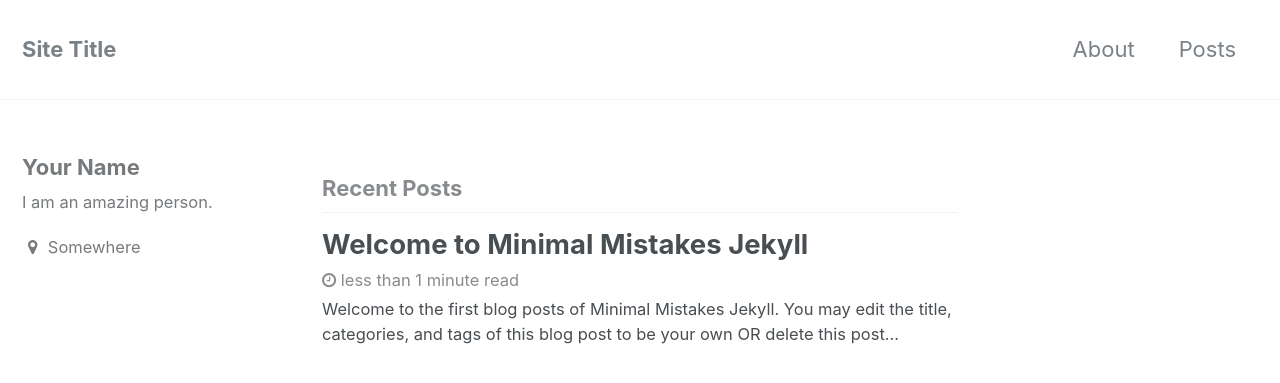
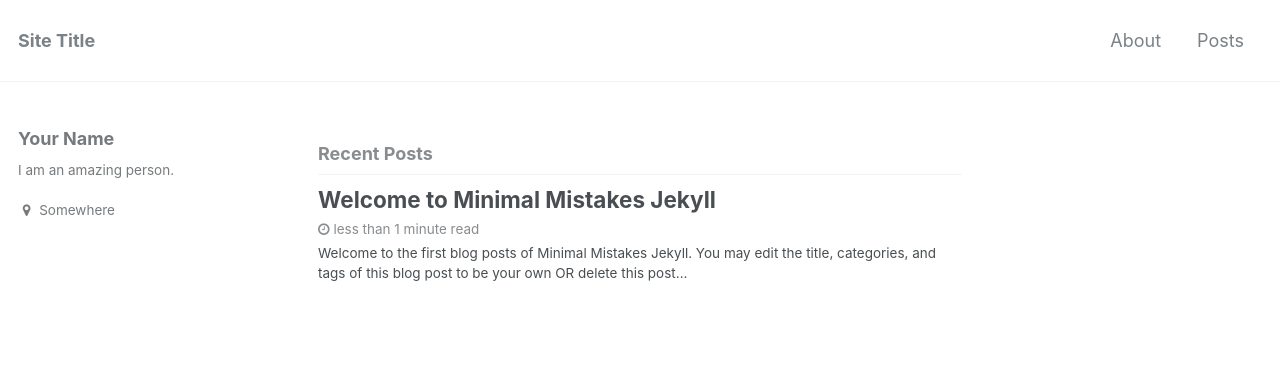
Before and after one commit to limyunkai19/minimal-mistakes-jekyll, a Jekyll site: the page built from index.html, in a window 1280 px wide and 900 px high. Shown: the top 383 px of the window. Built offline with Jekyll 4.4.1, drawn with Linux system fonts in a browser that asks for light colours; the list of posts is cut into pages by our own code.

Commit message:
Change font size

```diff
--- a/assets/css/main.scss
+++ b/assets/css/main.scss
@@ -6,3 +6,19 @@
 
 @import "minimal-mistakes/skins/{{ site.minimal_mistakes_skin | default: 'default' }}"; // skin
 @import "minimal-mistakes"; // main partials
+
+html {
+  font-size: 12px; // change from 16
+
+  @include breakpoint($medium) {
+    font-size: 14px; // change from 18
+  }
+
+  @include breakpoint($large) {
+    font-size: 16px; // change from 20
+  }
+
+  @include breakpoint($x-large) {
+    font-size: 18px; // change from 22
+  }
+}
```
